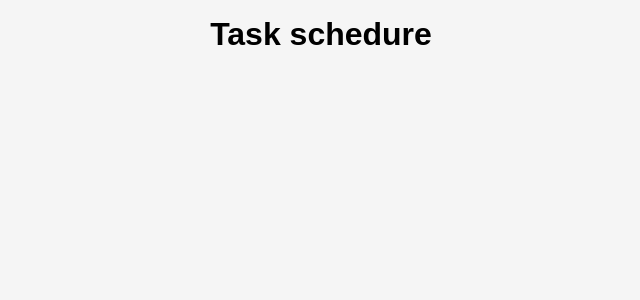
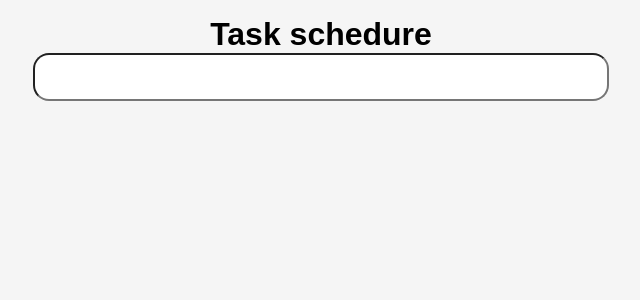
Before and after one commit to IshKevin/Todoapp, a React (Vite) app: page / in a window 1280 px wide. Shown: the top 300 px of the page, without its empty margins (319-959 px from the left). Built offline with nearby package versions, Linux system fonts and the light colour scheme.

Commit message:
add textbox

```diff
--- /dev/null
+++ b/components/InputBox/InputBox.css
@@ -0,0 +1,5 @@
+.input-box{
+    border-radius: 1rem;
+    width: 36rem;
+    height:3rem;
+}
--- /dev/null
+++ b/components/InputBox/InputBox.jsx
@@ -0,0 +1,10 @@
+import './InputBox.css'
+const InputBox = () => {
+  return (
+    <div>
+        <input type="textbox" className="input-box"/>
+    </div>
+  )
+}
+
+export default InputBox
--- a/page/Home/Home.jsx
+++ b/page/Home/Home.jsx
@@ -1,3 +1,4 @@
+import InputBox from '../../components/InputBox/InputBox'
 import './Home.css'
 
 
@@ -5,6 +6,7 @@ const Home = () => {
   return (
     <div className="main-body">
         <h1>Task schedure</h1>
+        <InputBox/>
     </div>
   )
 }
```
Also changed, not shown: 1 other file (tests, documents, lock files or other folders).
